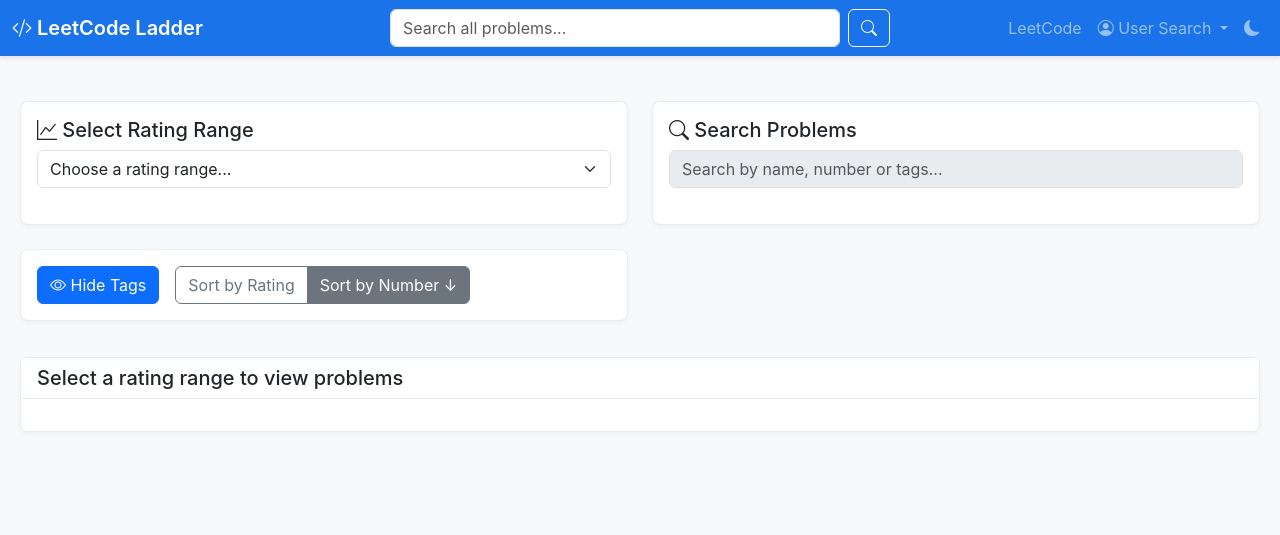
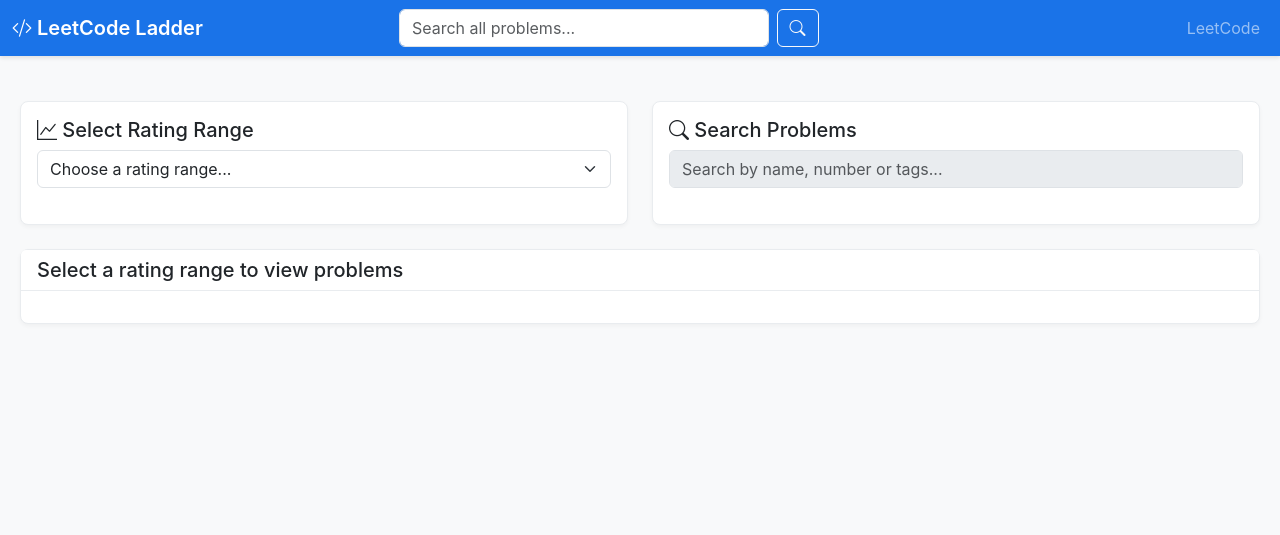
Before and after one commit to nilesyadv/Leetcode-Ladder, a Flask app: page / in a window 1280 px wide. Shown: the top 535 px of the page. Run offline with Flask 3, Linux system fonts and the light colour scheme; some libraries are stand-ins or nearby versions.

Commit message:
Remove theme switcher from navbar and adjust user search placement

```diff
--- a/static/script.js
+++ b/static/script.js
@@ -697,8 +697,7 @@
     `;
 
     // Insert before the theme switcher
-    const themeSwitcherLi = document.querySelector('#themeSwitcher').parentElement;
-    navbarRight.insertBefore(userSearchLi, themeSwitcherLi);
+    navbarRight.appendChild(userSearchLi);
 
     // Set up event handler
     document.getElementById('leetcodeUserForm').addEventListener('submit', function(e) {
--- a/templates/index.html
+++ b/templates/index.html
@@ -40,11 +40,6 @@
                 <ul class="navbar-nav ms-auto">
                     <li class="nav-item">
                         <a class="nav-link" href="https://leetcode.com" target="_blank">LeetCode</a>
-                    </li>
-                    <li class="nav-item">
-                        <a class="nav-link" href="#" id="themeSwitcher">
-                            <i class="bi bi-moon-fill"></i>
-                        </a>
                     </li>
                 </ul>
             </div>
```
